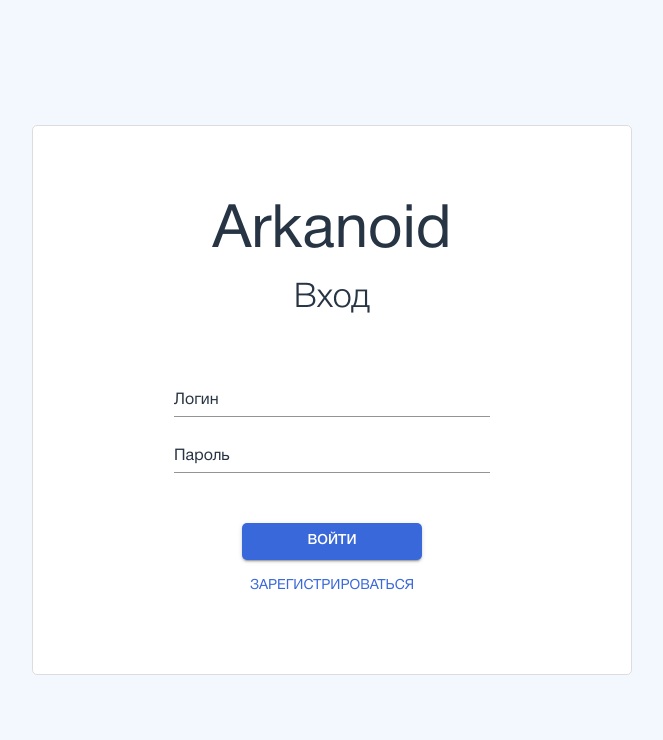
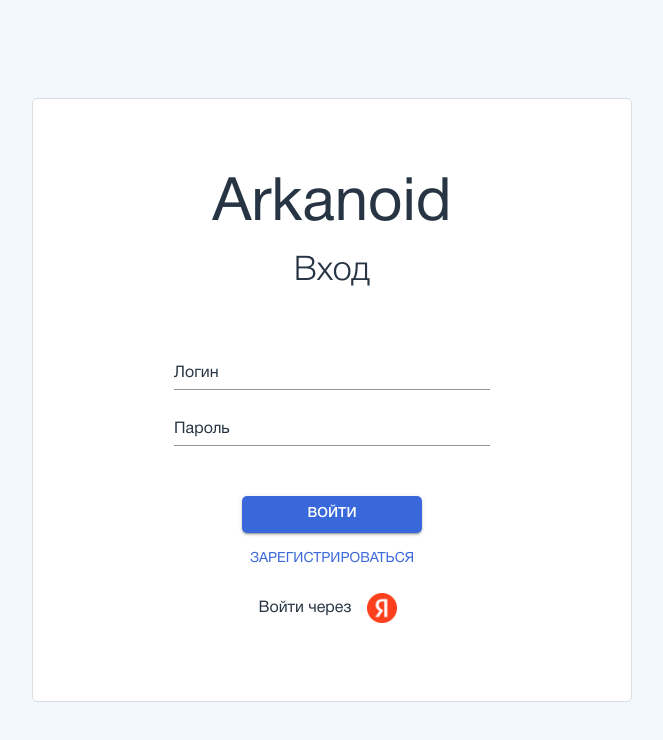
Before and after one commit to ArkanoidTeam/theGame, a React (Vite) app in the folder packages/client/: page /signin in a window 1280 px wide. Shown: the top 740 px of the page, without its empty margins (308-971 px from the left). Built offline with nearby package versions, Linux system fonts and the light colour scheme.

Commit message:
Кнопка авторизации через Яндекс

```diff
--- a/packages/client/src/pages/signin/Signin.tsx
+++ b/packages/client/src/pages/signin/Signin.tsx
@@ -1,6 +1,6 @@
-import { FC, useState } from 'react'
+import { FC, useCallback, useState } from 'react'
 import { SubmitHandler, useForm } from 'react-hook-form'
-import { Button, Grid, Stack } from '@mui/material'
+import { Box, Button, Grid, IconButton, Stack, Typography } from '@mui/material'
 import { Page, PageContent, ValidatedTextField } from '../../components'
 import { useNavigate } from 'react-router-dom'
 import { YandexApiAuth } from '../../api/YandexApiAuth'
@@ -8,6 +8,9 @@ import { login as loginLayer } from '../../store/auth'
 import { useAppDispatch } from '../../hooks/use-app-dispatch'
 import { ValidationType, validationPatterns } from '../../utils/validation'
 import { StyledError, StyledForm } from './styled'
+import { YandexApiOAuth } from '../../api/YandexApiOAuth'
+import { YANDEX_OAUTH_API_URI, YANDEX_OAUTH_REDIRECT_URI } from '../../utils/constants/api'
+import YandexImage from '../../assets/images/yandex.png'
 
 const Signin: FC = () => {
   const dispatch = useAppDispatch()
@@ -40,6 +43,19 @@ const Signin: FC = () => {
       setErrorMessage(message)
     }
   }
+
+  const handleOAuthSignIn = useCallback(async () => {
+    const { data, status, statusText } = await YandexApiOAuth.getServiceId();
+
+    if (status !== 200) {
+      setErrorMessage(statusText);
+      return;
+    }
+
+    const { service_id } = data;
+    const url = `${YANDEX_OAUTH_API_URI}&client_id=${service_id}&redirect_uri=${YANDEX_OAUTH_REDIRECT_URI}`;
+    window.location.replace(url);
+  }, []);
 
   return (
     <Page justifyContent="space-around" alignItems="center">
@@ -85,6 +101,19 @@ const Signin: FC = () => {
                 Зарегистрироваться
               </Button>
             </Grid>
+            <Stack
+              flexDirection='row'
+              alignItems='center'
+              justifyContent='center'
+              gap={1}
+            >
+              <Typography>
+                Войти через
+              </Typography>
+              <IconButton onClick={handleOAuthSignIn}>
+                <Box component='img' src={YandexImage} sx={{ height: 30 }} />
+              </IconButton>
+            </Stack>
           </Stack>
         </PageContent>
       </StyledForm>
--- a/packages/client/src/utils/constants/api/index.ts
+++ b/packages/client/src/utils/constants/api/index.ts
@@ -1,3 +1,5 @@
+export const YANDEX_OAUTH_API_URI = 'https://oauth.yandex.ru/authorize?response_type=code'
+export const YANDEX_OAUTH_REDIRECT_URI = `${window.location.protocol}//${window.location.host}`
 export const BASE_API_URI = 'https://ya-praktikum.tech/api/v2'
 
 export enum ENDPOINTS {
@@ -6,6 +8,9 @@ export enum ENDPOINTS {
   LOGOUT = '/auth/logout',
   USER = '/auth/user',
 
+  OAUTH_SIGN_IN = '/oauth/yandex',
+  OAUTH_GET_SERVICE_ID = '/oauth/yandex/service-id',
+
   PROFILE = '/user/profile',
   AVATAR = '/user/profile/avatar',
   PASSWORD = '/user/password',
```
Also changed, not shown: packages/client/src/assets/images/yandex.png (added).
